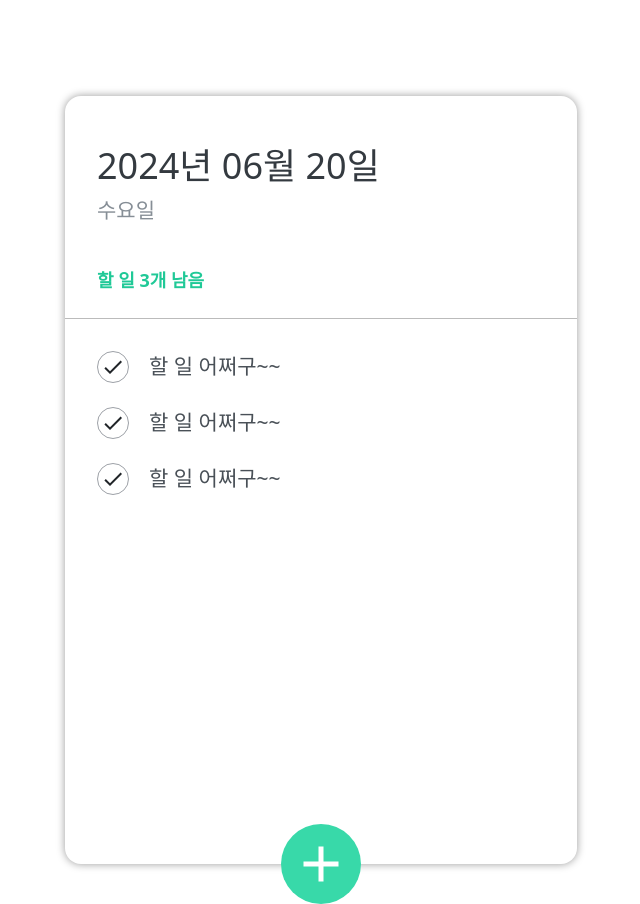
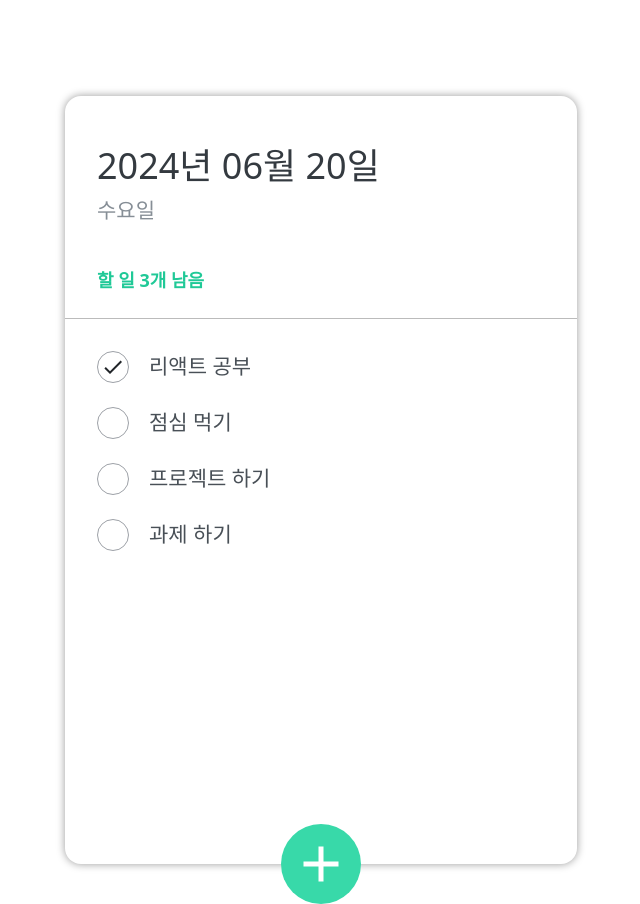
Before and after one commit to SoobihnKim/react-study202406, a React (Create React App) app: page / in a window 1280 px wide. Shown: the whole page, without its empty margins (319-959 px from the left). Built offline with nearby package versions, Linux system fonts and the light colour scheme.

Commit message:
# todo 동적 리스트 렌더링

```diff
--- a/src/components/Todo/TodoItem.js
+++ b/src/components/Todo/TodoItem.js
@@ -3,16 +3,17 @@ import {MdDelete, MdDone} from "react-icons/md";
 
 import './scss/TodoItem.scss';
 
-const TodoItem = ({onSave}) => {
+const TodoItem = ({ item }) => {
 
+    const { title, done } = item;
 
     return (
         <li className='todo-list-item'>
             <div className='check-circle' >
-                <MdDone/>
+                {done && <MdDone/>}
             </div>
-            <span className='text'>할 일 어쩌구~~</span>
-            <div className='remove'>
+            <span className='text'>{title}</span>
+            <div className='remove' >
                 <MdDelete/>
             </div>
         </li>
--- a/src/components/Todo/TodoMain.js
+++ b/src/components/Todo/TodoMain.js
@@ -1,69 +1,23 @@
-import React, {useState} from 'react';
+import React from 'react';
 
 import './scss/TodoMain.scss';
 import TodoItem from "./TodoItem";
 
+const DUMMY_TODOS = [
+    { id: 1, title: '리액트 공부', done: true },
+    { id: 2, title: '점심 먹기', done: false },
+    { id: 3, title: '프로젝트 하기', done: false },
+    { id: 4, title: '과제 하기', done: false },
+];
+
 const TodoMain = () => {
-
-    const todo = [{
-        content: '할 일1'
-    }];
-
-    const [todoList, setTodoList] = useState(todo);
-    const [userInput, setUserInput] = useState("");
-
-    const onAddTodo = () => {
-
-        setTodoList.push(userInput);
-        const newTodoList = [...todoList, userInput];
-        setTodoList([...todoList, userInput]);
-        console.log(setTodoList());
-
-    };
-
     return (
         <ul className='todo-list'>
-            <TodoItem onSave={onAddTodo}/>
-            <TodoItem />
-            <TodoItem />
+            {
+                DUMMY_TODOS.map(todo => <TodoItem key={todo.id} item={todo} />)
+            }
         </ul>
     );
 };
 
 export default TodoMain;
-
-/*
-const App = () => {
-
-    // 배열을 상태변수로 관리
-    const [expenseList, setExpenseList] = useState(expenses);
-
-    // ExpenseForm에게 내려보낼 함수
-    const onAddExpense = (userInput) => {
-        console.log('App.js가 내려보낸 함수 호출!');
-        // console.log(userInput);
-
-        // expenseList.push(userInput);
-        // 렌더링을 위해 새로운 배열 필요. 배열 복사하면서 푸시
-        // const newExpenseList = [...expenseList, userInput];
-        setExpenseList([...expenseList, userInput]);
-
-        // console.log(expenseList);
-    };
-
-    /*
-    한줄로 정리
-     const onAddExpense = (userInput) => setExpenseList([...expenseList, userInput]);
-     */
-
-// return (
-//     <>
-//         <NewExpense onSave={onAddExpense}/>
-//         <ExpenseList expenses={expenseList}/>
-//     </>
-// );
-// }
-//
-// export default App;
-
-// */
```
